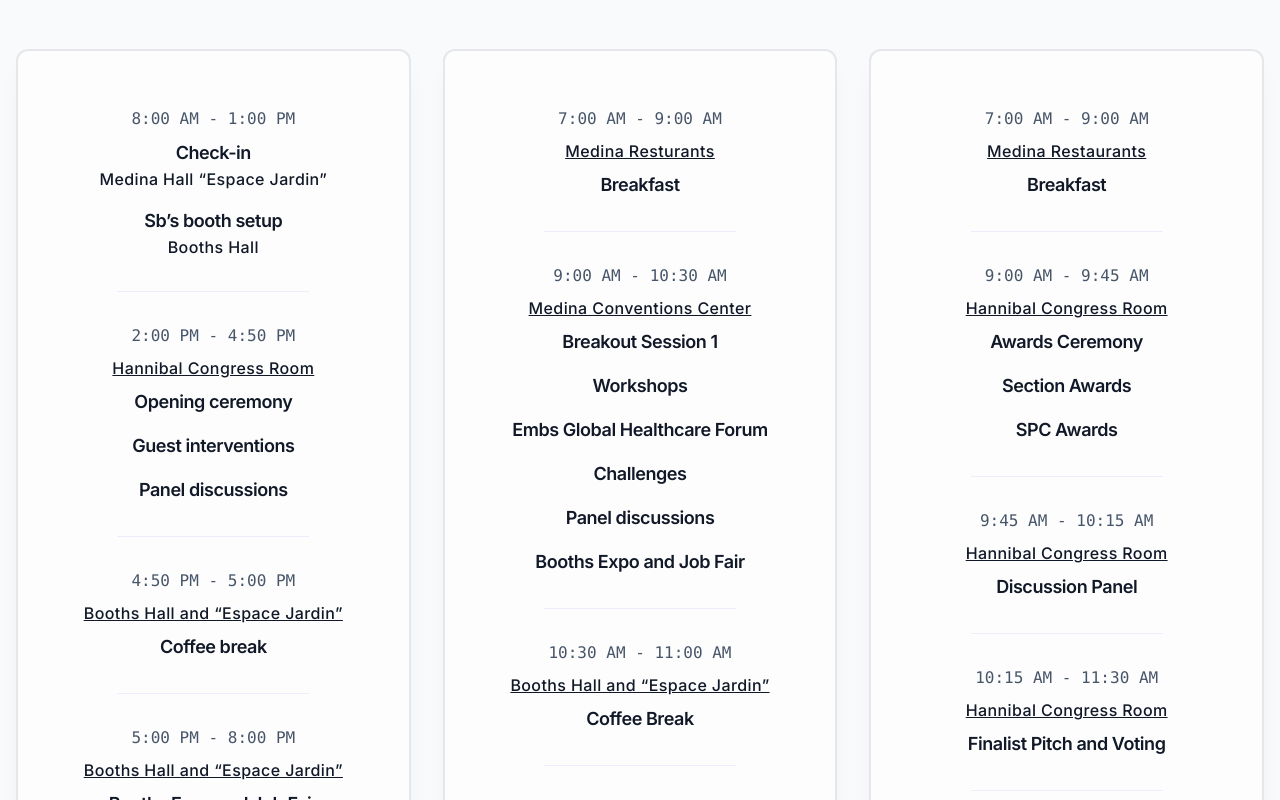
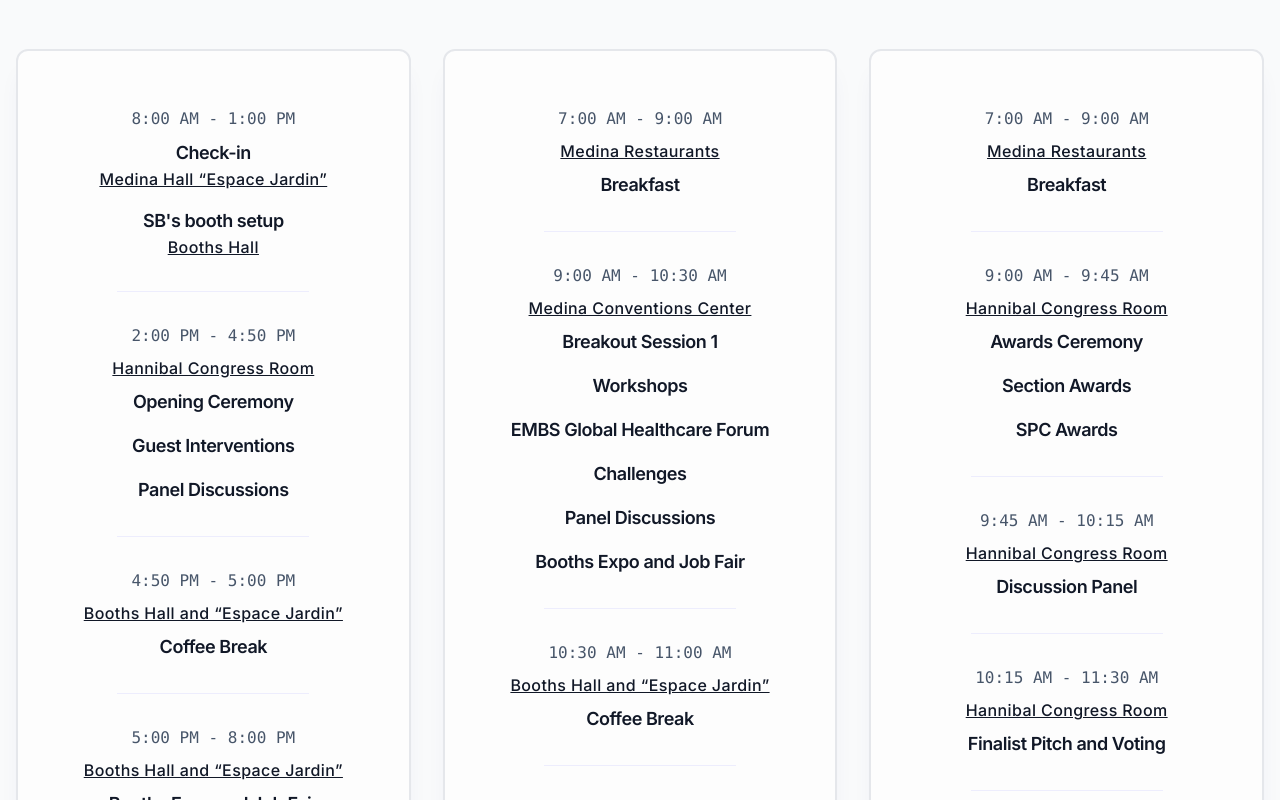
Before and after one commit to hichemfantar/TSYP-11-Congress-Website, a React (Vite) app: page / in a window 1280 px wide. Shown: the part 7280-8080 px from the top of the page. Built offline with nearby package versions, Linux system fonts and the light colour scheme.

Commit message:
update schedule

```diff
--- a/src/app/components/schedule/ScheduleList.jsx
+++ b/src/app/components/schedule/ScheduleList.jsx
@@ -1198,7 +1198,7 @@
 										{activity.title}
 									</h4>
 									{!allLocationsSame && (
-										<div className="font-medium tracking-wide">
+										<div className="font-medium tracking-wide underline">
 											{activity.location}
 										</div>
 									)}
--- a/src/app/components/schedule/scheduleItems.js
+++ b/src/app/components/schedule/scheduleItems.js
@@ -226,7 +226,7 @@
 				location: "Medina Hall “Espace Jardin”",
 			},
 			{
-				title: "Sb’s booth setup",
+				title: "SB's booth setup",
 				icon: faPersonWalkingArrowRight,
 				location: "Booths Hall",
 			},
@@ -237,17 +237,17 @@
 		timeSlotEnd: "4:50 PM",
 		activities: [
 			{
-				title: "Opening ceremony",
+				title: "Opening Ceremony",
 				icon: faMicrophone,
 				location: "Hannibal Congress Room",
 			},
 			{
-				title: "Guest interventions",
+				title: "Guest Interventions",
 				icon: faMicrophone,
 				location: "Hannibal Congress Room",
 			},
 			{
-				title: "Panel discussions",
+				title: "Panel Discussions",
 				icon: faMicrophone,
 				location: "Hannibal Congress Room",
 			},
@@ -258,7 +258,7 @@
 		timeSlotEnd: "5:00 PM",
 		activities: [
 			{
-				title: "Coffee break",
+				title: "Coffee Break",
 				icon: faMicrophone,
 				location: "Booths Hall  and “Espace Jardin” ",
 			},
@@ -307,7 +307,7 @@
 			{
 				title: "Breakfast",
 				icon: faMicrophone,
-				location: "Medina Resturants",
+				location: "Medina Restaurants",
 			},
 		],
 	},
@@ -326,7 +326,7 @@
 				location: "Medina Conventions Center",
 			},
 			{
-				title: "Embs Global Healthcare Forum",
+				title: "EMBS Global Healthcare Forum",
 				icon: faMicrophone,
 				location: "Medina Conventions Center",
 			},
@@ -336,7 +336,7 @@
 				location: "Medina Conventions Center",
 			},
 			{
-				title: "Panel discussions",
+				title: "Panel Discussions",
 				icon: faMicrophone,
 				location: "Medina Conventions Center",
 			},
@@ -373,7 +373,7 @@
 				location: "Medina Conventions Center",
 			},
 			{
-				title: "Embs Global Healthcare Forum",
+				title: "EMBS Global Healthcare Forum",
 				icon: faMicrophone,
 				location: "Medina Conventions Center",
 			},
@@ -383,7 +383,7 @@
 				location: "Medina Conventions Center",
 			},
 			{
-				title: "Panel discussions",
+				title: "Panel Discussions",
 				icon: faMicrophone,
 				location: "Medina Conventions Center",
 			},
@@ -420,7 +420,7 @@
 				location: "Medina Conventions Center",
 			},
 			{
-				title: "Embs Global Healthcare Forum",
+				title: "EMBS Global Healthcare Forum",
 				icon: faMicrophone,
 				location: "Medina Conventions Center",
 			},
@@ -430,7 +430,7 @@
 				location: "Medina Conventions Center",
 			},
 			{
-				title: "Panel discussions",
+				title: "Panel Discussions",
 				icon: faMicrophone,
 				location: "Medina Conventions Center",
 			},
@@ -467,7 +467,7 @@
 				location: "Medina Conventions Center",
 			},
 			{
-				title: "Embs Global Healthcare Forum",
+				title: "EMBS Global Healthcare Forum",
 				icon: faMicrophone,
 				location: "Medina Conventions Center",
 			},
@@ -477,7 +477,7 @@
 				location: "Medina Conventions Center",
 			},
 			{
-				title: "Panel discussions",
+				title: "Panel Discussions",
 				icon: faMicrophone,
 				location: "Medina Conventions Center",
 			},
@@ -514,7 +514,7 @@
 				location: "Medina Conventions Center",
 			},
 			{
-				title: "Embs Global Healthcare Forum",
+				title: "EMBS Global Healthcare Forum",
 				icon: faMicrophone,
 				location: "Medina Conventions Center",
 			},
@@ -524,7 +524,7 @@
 				location: "Medina Conventions Center",
 			},
 			{
-				title: "Panel discussions",
+				title: "Panel Discussions",
 				icon: faMicrophone,
 				location: "Medina Conventions Center",
 			},
```
